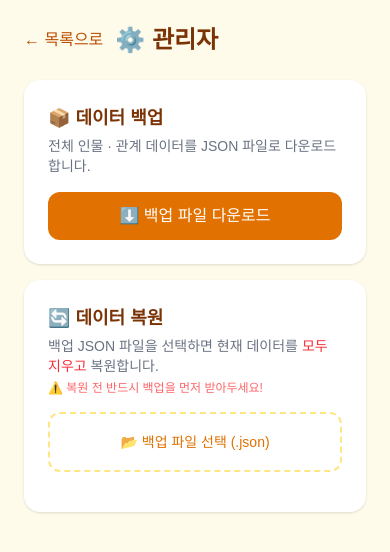
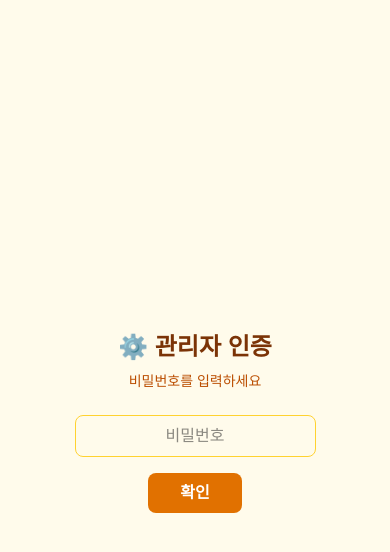
Before and after one commit to highnetw/jokbo, a Next.js app: page /admin in a window 390 px wide. Shown: the top 552 px of the page. Built offline with nearby package versions, Linux system fonts and the light colour scheme; no server answers.

Commit message:
v10.0.finalize for phone

```diff
--- a/app/admin/page.tsx
+++ b/app/admin/page.tsx
@@ -12,6 +12,10 @@ type BackupData = {
 };
 
 export default function AdminPage() {
+/* 백업에 비번 내가 삽입 */
+  const [isAuthenticated, setIsAuthenticated] = useState(false);
+  const [passwordInput, setPasswordInput] = useState('');
+
   const [status, setStatus] = useState('');
   const [isError, setIsError] = useState(false);
   const [restorePreview, setRestorePreview] = useState<BackupData | null>(null);
@@ -21,6 +25,15 @@ export default function AdminPage() {
   const msg = (text: string, err = false) => {
     setStatus(text);
     setIsError(err);
+  };
+/* 내가 비번 백업 삽입 */
+    const handleLogin = () => {
+    if (passwordInput === '1103') {
+      setIsAuthenticated(true);
+    } else {
+      alert('비밀번호가 틀렸습니다!');
+      setPasswordInput('');
+    }
   };
 
   // ── 백업 ──────────────────────────────────────────────
@@ -131,7 +144,32 @@ export default function AdminPage() {
     setRestoreFile(null);
     setLoading(false);
   };
+/* 내가 비번 때문에 수정 */
+  // 👇 기존 return 위에 추가
+  if (!isAuthenticated) {
+    return (
+      <main className="min-h-screen bg-amber-50 flex flex-col items-center justify-center">
+        <h1 className="text-2xl font-bold text-amber-900 mb-2">⚙️ 관리자 인증</h1>
+        <p className="text-amber-700 text-sm mb-6">비밀번호를 입력하세요</p>
+        <input
+          type="password"
+          value={passwordInput}
+          onChange={(e) => setPasswordInput(e.target.value)}
+          onKeyDown={(e) => e.key === 'Enter' && handleLogin()}
+          placeholder="비밀번호"
+          className="border border-amber-300 rounded-lg px-4 py-2 mb-4 text-center"
+        />
+        <button
+          onClick={handleLogin}
+          className="bg-amber-600 text-white px-8 py-2 rounded-lg font-bold hover:bg-amber-700 transition"
+        >
+          확인
+        </button>
+      </main>
+    );
+  }
 
+  /*여기까지 내가 비번 때문에 수정 */
   return (
     <main className="min-h-screen bg-amber-50 p-6">
       <div className="max-w-lg mx-auto">
--- a/app/page.tsx
+++ b/app/page.tsx
@@ -37,31 +37,30 @@ export default function Home() {
   return (
     <main className="min-h-screen bg-amber-50 p-6">
      <div className="max-w-4xl mx-auto">
-        {/* 헤더 */}
-        <div className="flex items-center justify-between mb-8">
-          <div>
-            <h1 className="text-3xl font-bold text-amber-900">👨‍👩‍👧‍👦 우리 집안 구성원</h1>
-            <p className="text-amber-700 mt-1">총 {persons.length}명</p>
-          </div>
-          <div className="flex gap-2">
+  {/* 제목 */}
+  <h1 className="text-2xl font-bold text-amber-900 text-center mb-1">FAMILY</h1>
+  <p className="text-amber-700 text-center mb-6">총 {persons.length}명</p>
+
+  {/* 버튼 행 */}
+  <div className="flex justify-between mb-8">
     <Link href="/tree">
-              <button className="bg-green-600 text-white px-5 py-2.5 rounded-xl font-bold hover:bg-green-700 transition">
-                🌳 계보TRee
+      <button className="bg-green-600 text-white px-3 py-1.5 rounded-lg font-bold hover:bg-green-700 transition">
+        🌳 가계도 열기
       </button>
     </Link>
+    <div className="flex gap-2">
       <Link href="/add">
-              <button className="bg-amber-600 text-white px-5 py-2.5 rounded-xl font-bold hover:bg-amber-700 transition">
-                + 인물 추가
+        <button className="bg-amber-600 text-white px-3 py-1.5 rounded-lg font-bold hover:bg-amber-700 transition">
+          인물 추가하기
         </button>
       </Link>
       <Link href="/admin">
-              <button className="bg-gray-200 text-gray-600 px-4 py-2.5 rounded-xl font-medium hover:bg-gray-300 transition text-sm">
+        <button className="bg-gray-200 text-gray-600 px-2 py-1.5 rounded-xl font-medium hover:bg-gray-300 transition text-sm">
           ⚙️
         </button>
       </Link>
     </div>
   </div>
-
         {/* 검색 */}
         <input
           type="text"
--- a/app/person/[id]/page.tsx
+++ b/app/person/[id]/page.tsx
@@ -127,7 +127,7 @@ export default function PersonDetail() {
       .eq('key', 'delete_password')
       .single();
 
-    const correctPassword = settings?.value || '1234';
+    const correctPassword = settings?.value || '1103';
 
     if (deletePassword !== correctPassword) {
       setDeleteError('비밀번호가 틀렸습니다.');
--- a/app/tree/[id]/page.tsx
+++ b/app/tree/[id]/page.tsx
@@ -56,24 +56,23 @@ export default function CenterTreePage() {
             <button className="text-amber-700 hover:text-amber-900 font-medium">← 인물로</button>
           </Link>
           <Link href="/tree">
-            <button className="text-amber-500 hover:text-amber-700 text-sm">전체 계보도</button>
+            <button className="text-amber-500 hover:text-amber-700 text-sm">계보도</button>
           </Link>
         </div>
         <h1 className="text-xl font-bold text-amber-900">
-          🌳 {centerName} 중심 계보도
+          🌳 {centerName} 계보도
         </h1>
-        <div className="flex items-center gap-4 text-xs text-gray-500">
-          <span><span style={{color:'#3b82f6'}}>■</span> 남성</span>
-          <span><span style={{color:'#ec4899'}}>■</span> 여성</span>
-          <span><span style={{color:'#f59e0b'}}>- -</span> 부부</span>
-          <span><span style={{color:'#92400e'}}>→</span> 부모-자녀</span>
-        </div>
+        {/* {<div className="flex items-center gap-4 text-xs text-gray-500">
+          <span><span style={{ color: '#3b82f6' }}>■</span> 남성</span>
+          <span><span style={{ color: '#ec4899' }}>■</span> 여성</span>
+          <span><span style={{ color: '#f59e0b' }}>- -</span> 부부</span>
+          <span><span style={{ color: '#92400e' }}>→</span> 부모-자녀</span>
+        </div>} */}
       </div>
 
       {/* 중심 인물 안내 배너 */}
       <div className="bg-amber-100 border-b border-amber-200 px-6 py-2 text-center text-sm text-amber-700">
-        <span className="font-semibold">{centerName}</span> 기준 위로 3세대 · 아래로 3세대
-      </div>
+        <span className="font-semibold">{centerName}</span> 위아래로 3세대 </div>
 
       {loading ? (
         <div className="flex-1 flex items-center justify-center">
@@ -91,6 +90,7 @@ export default function CenterTreePage() {
             fitViewOptions={{ padding: 0.2 }}
             minZoom={0.1}
             maxZoom={2}
+            nodesDraggable={false}   // 👈 이것만 추가
           >
             <Background color="#fde68a" gap={20} />
             <Controls />
--- a/app/tree/page.tsx
+++ b/app/tree/page.tsx
@@ -18,10 +18,10 @@ import { nodeTypes } from '@/components/PersonNode';
 import { buildTreeData, PersonRow, RelRow } from '@/lib/treeBuilder';
 
 const FAMILY_TABS = [
-  { id: 'all',         label: '전체' },
-  { id: 'woo_family',  label: '🌳 우정형' },
-  { id: 'kim_family',  label: '🌳 김억조' },
-  { id: 'min_family',  label: '🌳 민천금 부친' },
+  { id: 'all', label: '전체' },
+  { id: 'woo_family', label: '🌳 우정형' },
+  { id: 'kim_family', label: '🌳 김억조' },
+  { id: 'min_family', label: '🌳 민천금 부친' },
   { id: 'kwon_family', label: '🌳 권두오 부친' },
 ];
 
@@ -60,8 +60,8 @@ export default function TreePage() {
     const filteredPersons = selectedFamily === 'all'
       ? allPersons
       : allPersons.filter(p =>
-          (p as any).family_tree_ids?.includes(selectedFamily)
-        );
+        (p as any).family_tree_ids?.includes(selectedFamily)
+      );
 
     const filteredIds = new Set(filteredPersons.map(p => p.id));
     const filteredRels = allRels.filter(r =>
@@ -83,17 +83,17 @@ export default function TreePage() {
       {/* 헤더 */}
       <div className="flex items-center justify-between px-6 py-3 bg-white shadow-sm z-10">
         <Link href="/">
-          <button className="text-amber-700 hover:text-amber-900 font-medium">← 목록으로</button>
+          <button className="text-amber-700 hover:text-amber-900 font-medium">← 인물로</button>
         </Link>
         <h1 className="text-xl font-bold text-amber-900">
-          🌳 {selectedFamily === 'all' ? '가족 계보도 (전체)' : `${selectedTab?.label} 계보도`}
+          🌳 {selectedFamily === 'all' ? ' 계보도 (전체)' : `${selectedTab?.label} 계보도`}
         </h1>
-        <div className="flex items-center gap-4 text-xs text-gray-500">
-          <span><span style={{color:'#3b82f6'}}>■</span> 남성</span>
-          <span><span style={{color:'#ec4899'}}>■</span> 여성</span>
-          <span><span style={{color:'#f59e0b'}}>- -</span> 부부</span>
-          <span><span style={{color:'#92400e'}}>→</span> 부모-자녀</span>
-        </div>
+        {/* {<div className="flex items-center gap-4 text-xs text-gray-500">
+          <span><span style={{ color: '#3b82f6' }}>■</span> 남성</span>
+          <span><span style={{ color: '#ec4899' }}>■</span> 여성</span>
+          <span><span style={{ color: '#f59e0b' }}>- -</span> 부부</span>
+          <span><span style={{ color: '#92400e' }}>→</span> 부모-자녀</span>
+        </div>} */}
       </div>
 
       {/* 패밀리 탭 */}
@@ -128,6 +128,7 @@ export default function TreePage() {
             fitViewOptions={{ padding: 0.2 }}
             minZoom={0.1}
             maxZoom={2}
+            nodesDraggable={false}   // 👈 이것만 추가
           >
             <Background color="#fde68a" gap={20} />
             <Controls />
```
Lines whose indentation alone changed are shown as unchanged.
